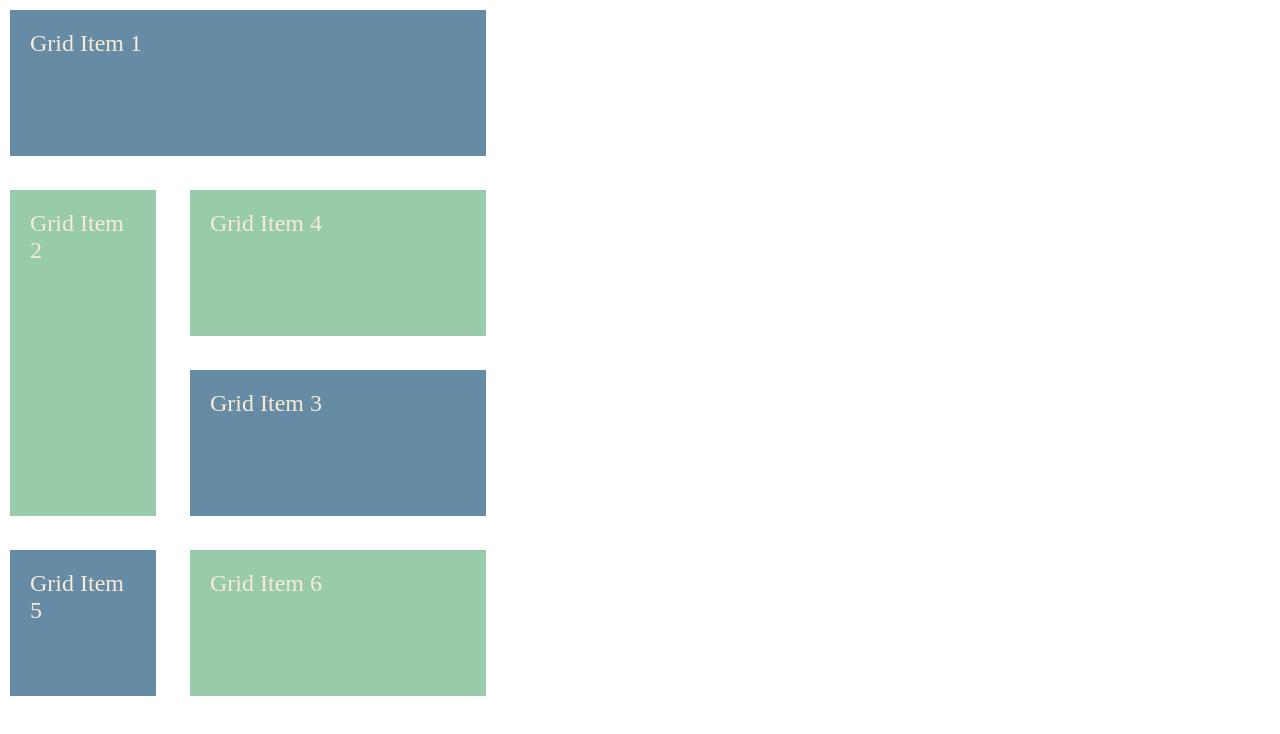
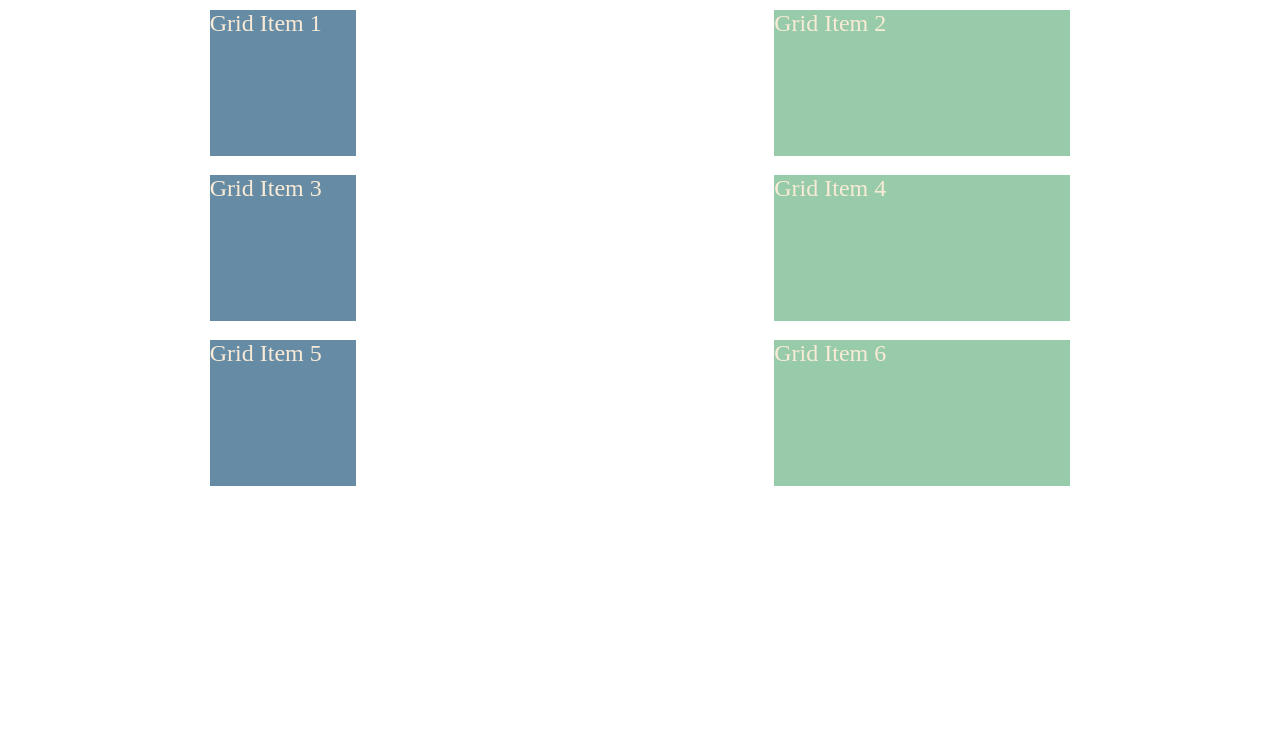
Before and after one commit to Muhlise21/CSSClasses, a plain HTML site: page grid.html in a window 1280 px wide. Drawn offline with Linux system fonts and the light colour scheme.

Commit message:
grid_end

```diff
--- a/grid.css
+++ b/grid.css
@@ -2,7 +2,7 @@
     background-color:#97cba9;
     font-size: 1.5rem;
     border: 2px solid white;
-    padding: 20px;
+    /* padding: 20px; */
     color: antiquewhite;
 }
 
@@ -19,28 +19,58 @@
     /* grid-template-rows: 150px; */
     grid-auto-rows: 150px;
     /* grid-auto-rows: minmax(300px, auto); */
-    grid-gap: 30px;
+    grid-gap: 15px;
 
-    grid-template-areas:
+    /* grid-template-areas:
     "header header"
     "sidebar content1"
     "sidebar content2"
+    ; */
 
-    ;
+    /* justify-content: center; */
+    justify-content: space-around;
+    /* justify-content: space-between; */
+    /* justify-content: space-evenly; */
+    /* justify-content: end; */
+    /* justify-content: start; */
+
+    /* align-items: center; */
 }
 
 .grid-item-1 {
-    grid-area: header;
+    /* grid-column-start: 1;
+    grid-column-end: 3 */
+
+    /* grid-area: header; */
 }
 
 .grid-item-2 {
-    grid-area: sidebar;
+    /* grid-area: sidebar; */
+    /* grid-row-start: 2; */
+    /* grid-row-end: 4; */
+    /* grid-row: 2 / 4 */
+
+    /* grid-area: row-start / column-start / row-end / column-end; */
+    /* grid-area: 2 / 1 / 4 / 3 */
+    /* grid-area: 2 / 1 / span 2 / span 2 */
+
 }
 
 .grid-item-3{
-    grid-area: content2
+    /* grid-area: content2 */
+    /* grid-row: span 2; */
 }
 
 .grid-item-4{
-    grid-area: content1
+    /* grid-area: content1 */
+    /* grid-area: 4 / 2 / 6 / 3 */
+
 }
+
+.grid-item-5 {
+    /* grid-column: span 2; */
+}
+
+.grid-item-6 {
+    /* grid-column: span 2; */
+}
```
